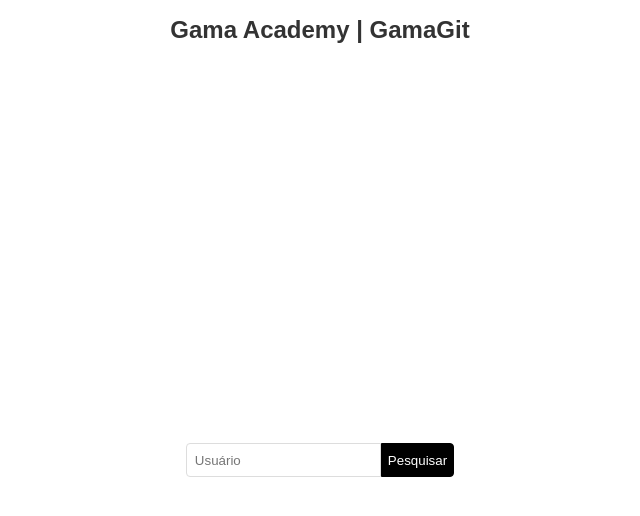
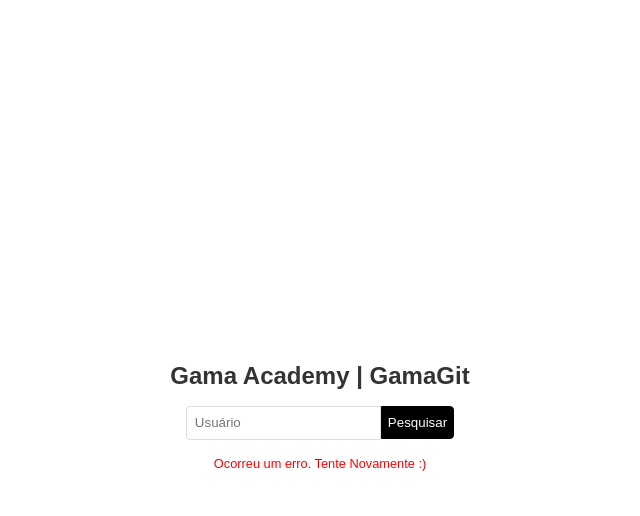
Before and after one commit to Izabela-dsn/Hiring-Coders, a React (Create React App) app in the folder ReactJS/gamagit/: page / in a window 1280 px wide. Both pictures are taken after a click on the button "Pesquisar". Shown: the top 516 px of the page, without its empty margins (328-968 px from the left). Built offline with nearby package versions, Linux system fonts and the light colour scheme; no server answers.

Commit message:
catch caso o usuario digite errado

```diff
--- a/ReactJS/gamagit/src/pages/Home/index.js
+++ b/ReactJS/gamagit/src/pages/Home/index.js
@@ -6,24 +6,34 @@
 function Home() {
   const history = useHistory()
   const [user, setUser] = useState('')
+  const [erro, setErro] = useState(false)
 
   function handleSearch() {
     /*fazendo requisição com axios*/
-    axios.get(`https://api.github.com/users/${user}/repos`).then(response => {
+    axios
+      .get(`https://api.github.com/users/${user}/repos`)
+      .then(response => {
         // salvando dados no storage
         const repositories = response.data
         const repositoriesName = []
         repositories.map(repository => repositoriesName.push(repository.name))
 
-      localStorage.setItem('repositoriesName', JSON.stringify(repositoriesName))
+        localStorage.setItem(
+          'repositoriesName',
+          JSON.stringify(repositoriesName)
+        )
+        setErro(false)
         history.push('/repositories')
+      })
+      .catch(err => {
+        setErro(true)
       })
   }
 
   return (
-    <>
+    <Style.HomeContainer>
       <Style.Title>Gama Academy | GamaGit</Style.Title>
-      <Style.Container>
+      <Style.Content>
         <Style.Input
           placeholder="Usuário"
           className="userInput"
@@ -33,8 +43,15 @@
         <Style.Button type="button" onClick={handleSearch}>
           Pesquisar
         </Style.Button>
-      </Style.Container>
-    </>
+      </Style.Content>
+      {erro ? (
+        <Style.ErrorMessage>
+          Ocorreu um erro. Tente Novamente :)
+        </Style.ErrorMessage>
+      ) : (
+        ''
+      )}
+    </Style.HomeContainer>
   )
 }
 
--- a/ReactJS/gamagit/src/pages/Home/styled.js
+++ b/ReactJS/gamagit/src/pages/Home/styled.js
@@ -1,15 +1,21 @@
 import styled from 'styled-components'
 
-export const Container = styled.div`
+export const HomeContainer = styled.div`
+  display: flex;
+  height: 100vh;
+  flex-direction: column;
+  align-items: center;
+  justify-content: center;
+`
+
+export const Content = styled.div`
   width: 100%;
-  height: 100vh;
   display: flex;
   align-items: center;
   justify-content: center;
 `
 
 export const Title = styled.h1`
-  text-align: center;
   font-size: 1.5rem;
   font-family: sans-serif;
   color: #333;
@@ -41,3 +47,10 @@
     box-shadow: none;
   }
 `
+export const ErrorMessage = styled.span`
+  display: block;
+  font-size: 0.8rem;
+  font-family: sans-serif;
+  color: red;
+  margin-top: 1rem;
+`
```
Lines whose indentation alone changed are shown as unchanged.
